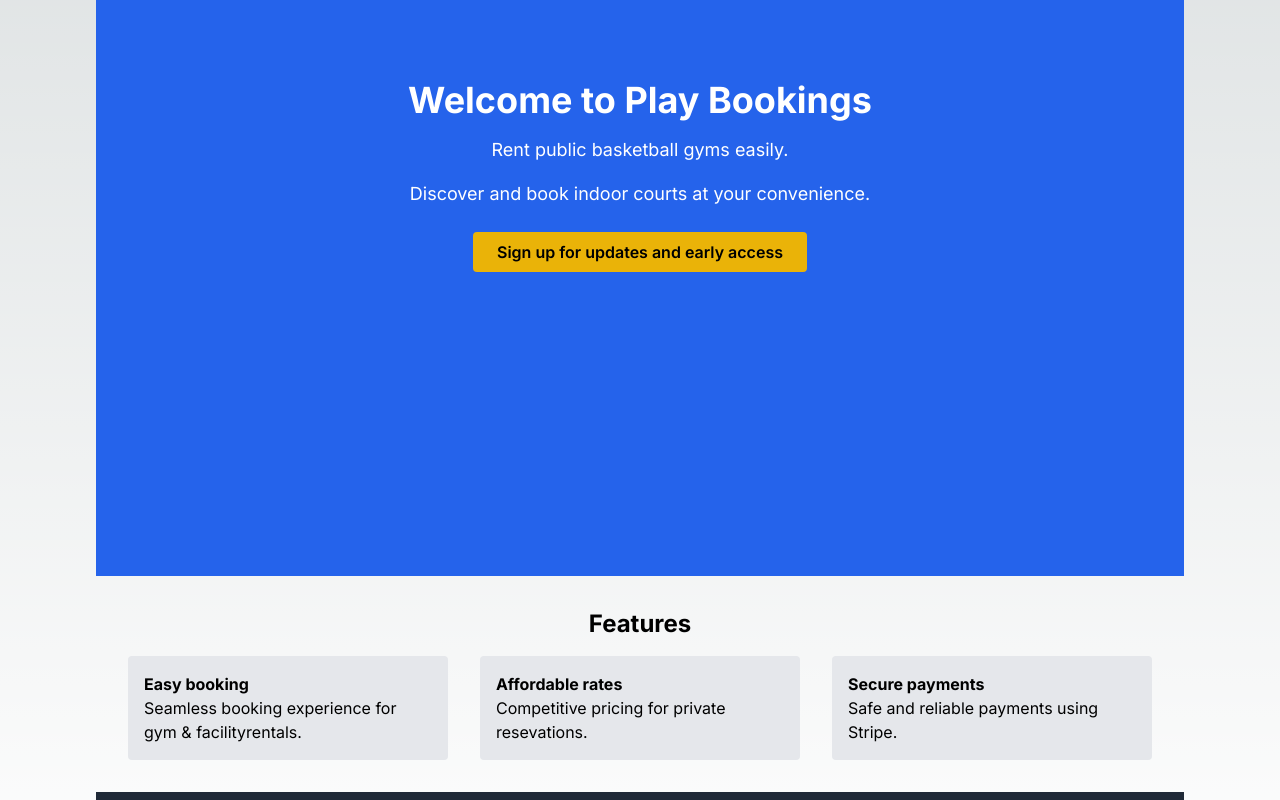
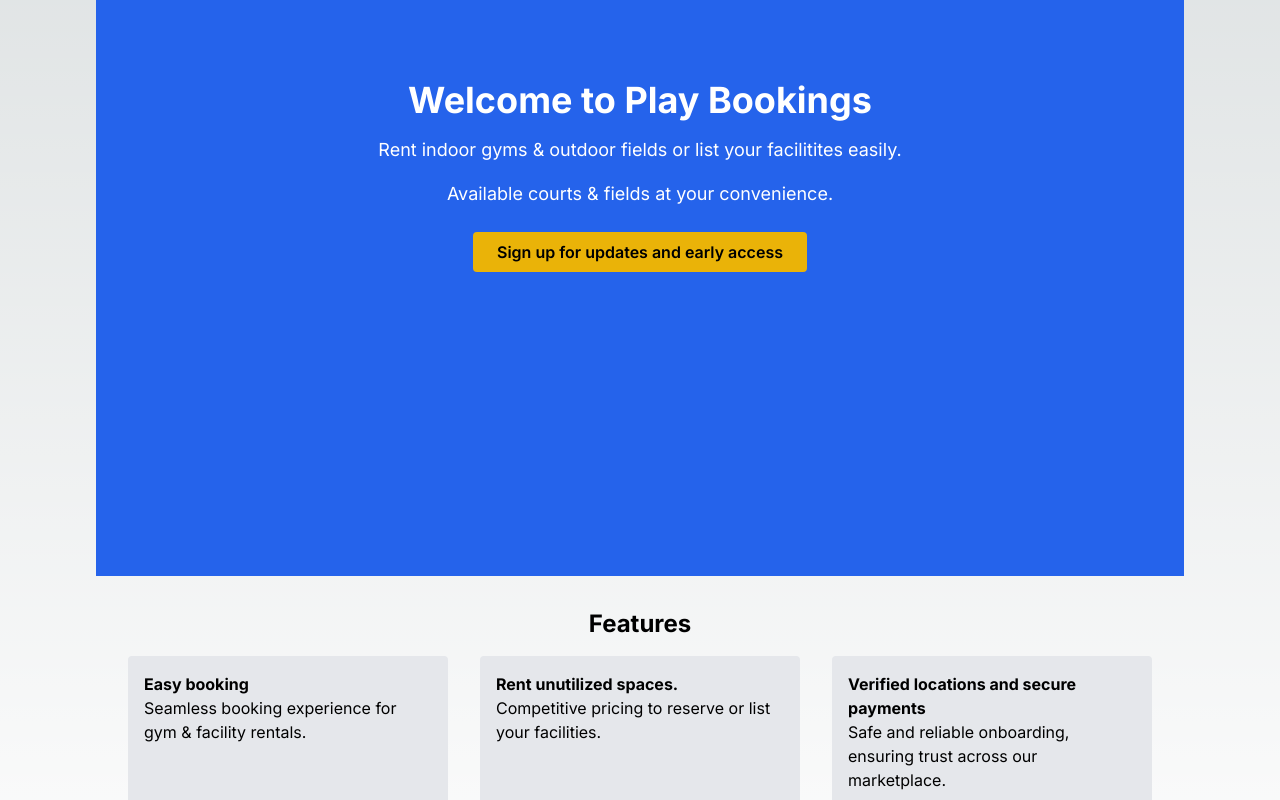
Before and after one commit to jensenmiers/PlayBookings.com, a Next.js app in the folder play-bookings/: page / in a window 1280 px wide. Shown: the part 380-1180 px from the top of the page. Built offline with nearby package versions, Linux system fonts and the light colour scheme.

Commit message:
new homepage copy

```diff
--- a/play-bookings/src/app/page.js
+++ b/play-bookings/src/app/page.js
@@ -18,8 +18,8 @@
         {/* Hero Section */}
         <section className="flex flex-col items-center justify-center h-screen bg-blue-600 text-white">
           <h2 className="text-4xl font-bold">Welcome to Play Bookings</h2>
-          <p className="mt-4 text-lg">Rent public basketball gyms easily.</p>
-          <p className="mt-4 text-lg">Discover and book indoor courts at your convenience.</p>
+          <p className="mt-4 text-lg">Rent indoor gyms & outdoor fields or list your facilitites easily.</p>
+          <p className="mt-4 text-lg">Available courts & fields at your convenience.</p>
           <button className="mt-6 px-6 py-2 bg-yellow-500 text-black font-semibold rounded">Sign up for updates and early access</button>
         </section>
 
@@ -29,15 +29,15 @@
           <div className="mt-4 grid grid-cols-1 md:grid-cols-3 gap-8">
             <div className="p-4 bg-gray-200 rounded">
               <h4 className="font-bold">Easy booking</h4>
-              <p>Seamless booking experience for gym & facilityrentals.</p>
+              <p>Seamless booking experience for gym & facility rentals.</p>
             </div>
             <div className="p-4 bg-gray-200 rounded">
-              <h4 className="font-bold">Affordable rates</h4>
-              <p>Competitive pricing for private resevations.</p>
+              <h4 className="font-bold">Rent unutilized spaces.</h4>
+              <p>Competitive pricing to reserve or list your facilities.</p>
             </div>
             <div className="p-4 bg-gray-200 rounded">
-              <h4 className="font-bold">Secure payments</h4>
-              <p>Safe and reliable payments using Stripe.</p>
+              <h4 className="font-bold">Verified locations and secure payments</h4>
+              <p>Safe and reliable onboarding, ensuring trust across our marketplace.</p>
             </div>
           </div>
         </section>
```
